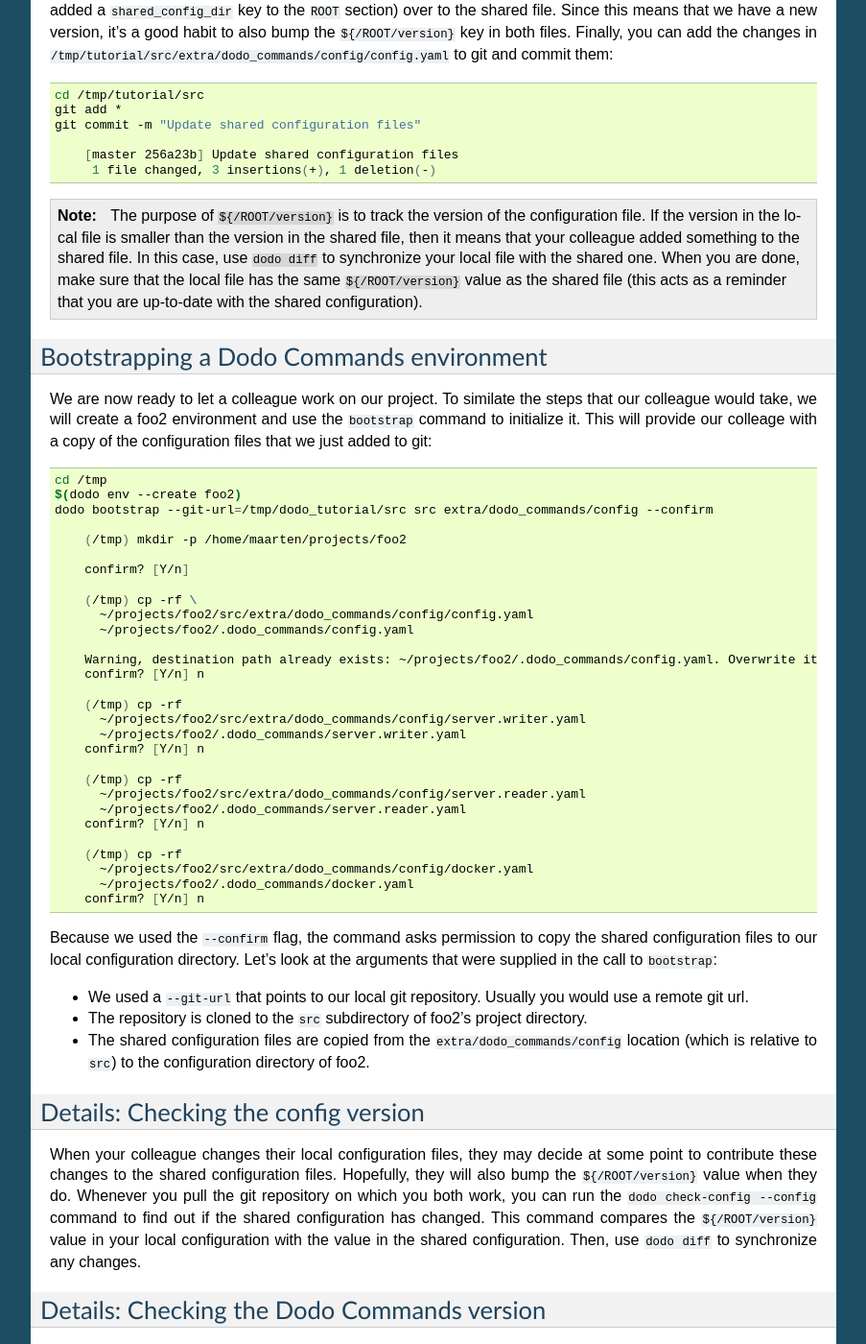
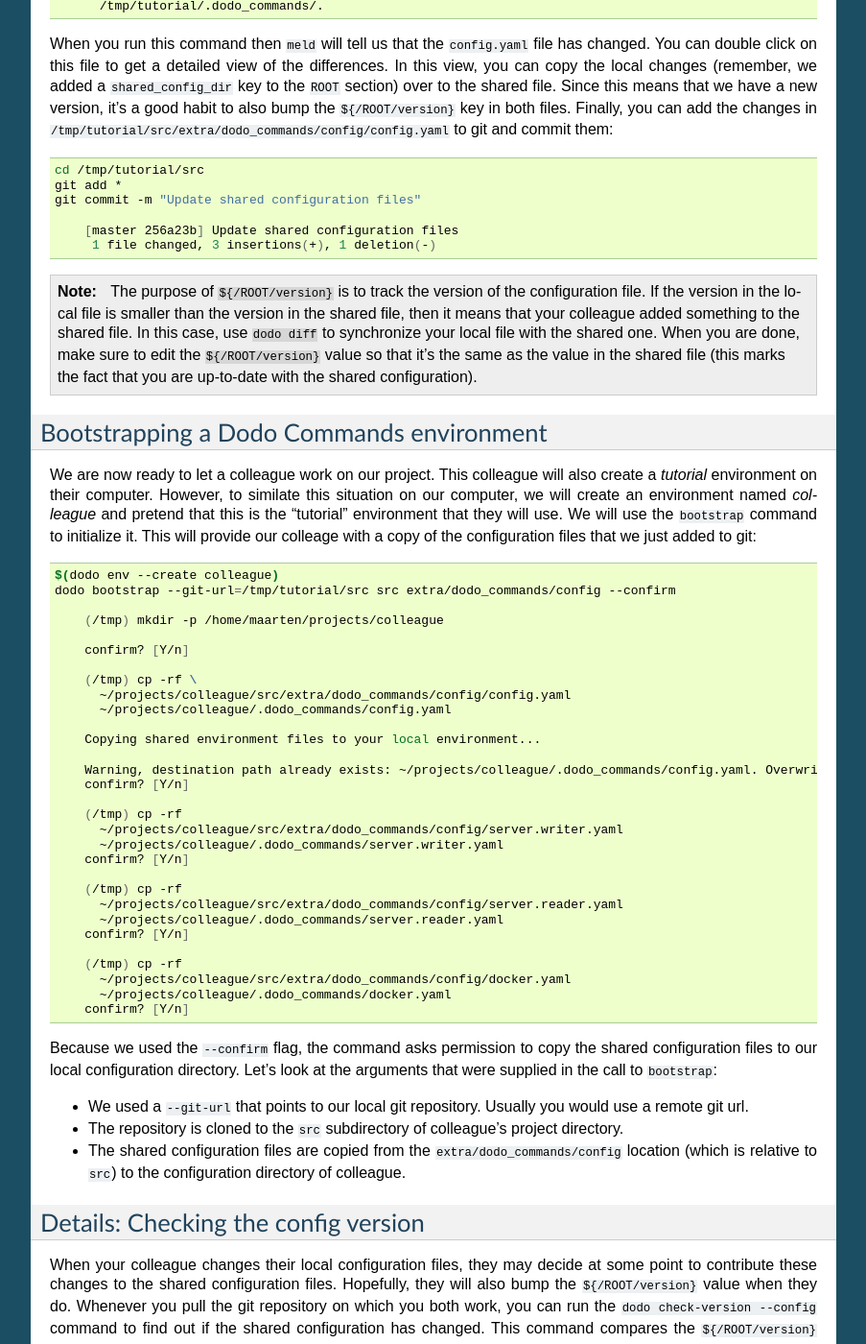
Before and after one commit to mnieber/dodo-commands, a Sphinx documentation site: the page built from doc/tutorial/part_4_getting_colleagues_up_to_speed.rst, in a window 1280 px wide and 1400 px high, scrolled down 1562 px. Shown: the whole window at 96% size, without its empty margins (198-1101 px from the left). Built offline with Sphinx 7.4.7, drawn with Linux system fonts in a browser that asks for light colours; some of the changed text lies outside the part shown.

Commit message:
Update documentation and fix dodo accordingly

```diff
--- a/doc/tutorial/part_4_getting_colleagues_up_to_speed.rst
+++ b/doc/tutorial/part_4_getting_colleagues_up_to_speed.rst
@@ -6,10 +6,10 @@
 If someone joins your project, then it makes sense to share your working environment with them.
 At the same time, you want working environments to be independent, so that each project member
 can arrange it to their preferences. This is achieved by having a shared configuration from
-which you cherry-pick the parts you need,
+which you cherry-pick the parts you need.
 
 We will continue where we left off in part 3 (:ref:`tutorial_part3`). If you haven't done the
-steps of the previous scenario, run these steps to get started:
+steps of the previous scenario, run this to get started:
 
 .. code-block:: bash
 
@@ -27,10 +27,18 @@
 Preparing the configuration files for sharing
 ---------------------------------------------
 
-We currently have a working Dodo Commands configuration in ``/tmp/tutorial/.dodo_commands``,
-and some scripts in ``/tmp/tutorial/commands``. We want to share this configuration with
-colleagues. The first step we will take is to move some files into a ``src`` directory that
-we can add to a git repository:
+Let's start by activating the `tutorial` environment:
+
+.. code-block:: bash
+
+  $(dodo env tutorial)
+
+
+If you followed the tutorial so far (or the steps at the start of this tutorial to create a
+starting point) then we currently have a working Dodo Commands configuration in
+`/tmp/tutorial/.dodo_commands`, and some scripts in ``/tmp/tutorial/commands``. We want to share
+this configuration with colleagues. The first step we will take is to move some files into a ``src``
+directory that we can add to git:
 
 .. code-block:: bash
 
@@ -56,10 +64,10 @@
        create mode 100644 writer/write_periodically.py
 
 
-We're not adding our configuration files in ``.dodo_commands`` to git, because then the
+We're not adding the ``.dodo_commands`` directory to git, because then the
 ownership of these files will become a problem. It's better if each developer can tweak the
 configuration to their liking. Therefore, we will copy our configuration files to a new
-location inside ``/tmp/tutorial.src`` and consider this copy to be the shared configuration:
+location inside ``/tmp/tutorial/src`` and consider this copy to be the shared configuration:
 
 .. code-block:: bash
 
@@ -84,7 +92,7 @@
 .. code-block:: yaml
 
   ROOT:
-    # other stuff
+    # Keep the rest of the settings as they are
     src_dir: ${/ROOT/project_dir}/src
     shared_config_dir: ${/ROOT/src_dir}/extra/dodo_commands/config
 
@@ -121,49 +129,51 @@
   file. If the version in the local file is smaller than the version in the shared file, then
   it means that your colleague added something to the shared file. In this case, use
   ``dodo diff`` to synchronize your local file with the shared one. When you are done, make
-  sure that the local file has the same ``${/ROOT/version}`` value as the shared file (this acts
-  as a reminder that you are up-to-date with the shared configuration).
+  sure to edit the ``${/ROOT/version}`` value so that it's the same as the value in the shared file (this marks
+  the fact that you are up-to-date with the shared configuration).
 
 
 Bootstrapping a Dodo Commands environment
 -----------------------------------------
 
-We are now ready to let a colleague work on our project. To similate the steps that our
-colleague would take, we will create a foo2 environment and use the ``bootstrap`` command to
-initialize it. This will provide our colleage with a copy of the configuration files that we
-just added to git:
+We are now ready to let a colleague work on our project. This colleague will also create a `tutorial`
+environment on their computer. However, to similate this situation on our computer, we will create
+an environment named `colleague` and pretend that this is the "tutorial" environment that they will use.
+We will use the ``bootstrap`` command to initialize it. This will provide our colleage with a copy of the
+configuration files that we just added to git:
 
 .. code-block:: bash
 
-  cd /tmp
-  $(dodo env --create foo2)
-  dodo bootstrap --git-url=/tmp/dodo_tutorial/src src extra/dodo_commands/config --confirm
+  $(dodo env --create colleague)
+  dodo bootstrap --git-url=/tmp/tutorial/src src extra/dodo_commands/config --confirm
 
-      (/tmp) mkdir -p /home/maarten/projects/foo2
+      (/tmp) mkdir -p /home/maarten/projects/colleague
 
       confirm? [Y/n]
 
       (/tmp) cp -rf \
-        ~/projects/foo2/src/extra/dodo_commands/config/config.yaml
-        ~/projects/foo2/.dodo_commands/config.yaml
+        ~/projects/colleague/src/extra/dodo_commands/config/config.yaml
+        ~/projects/colleague/.dodo_commands/config.yaml
 
-      Warning, destination path already exists: ~/projects/foo2/.dodo_commands/config.yaml. Overwrite it?
-      confirm? [Y/n] n
+      Copying shared environment files to your local environment...
+
+      Warning, destination path already exists: ~/projects/colleague/.dodo_commands/config.yaml. Overwrite it?
+      confirm? [Y/n]
 
       (/tmp) cp -rf
-        ~/projects/foo2/src/extra/dodo_commands/config/server.writer.yaml
-        ~/projects/foo2/.dodo_commands/server.writer.yaml
-      confirm? [Y/n] n
+        ~/projects/colleague/src/extra/dodo_commands/config/server.writer.yaml
+        ~/projects/colleague/.dodo_commands/server.writer.yaml
+      confirm? [Y/n]
 
       (/tmp) cp -rf
-        ~/projects/foo2/src/extra/dodo_commands/config/server.reader.yaml
-        ~/projects/foo2/.dodo_commands/server.reader.yaml
-      confirm? [Y/n] n
+        ~/projects/colleague/src/extra/dodo_commands/config/server.reader.yaml
+        ~/projects/colleague/.dodo_commands/server.reader.yaml
+      confirm? [Y/n]
 
       (/tmp) cp -rf
-        ~/projects/foo2/src/extra/dodo_commands/config/docker.yaml
-        ~/projects/foo2/.dodo_commands/docker.yaml
-      confirm? [Y/n] n
+        ~/projects/colleague/src/extra/dodo_commands/config/docker.yaml
+        ~/projects/colleague/.dodo_commands/docker.yaml
+      confirm? [Y/n]
 
 Because we used the ``--confirm`` flag, the command asks permission to copy the shared
 configuration files to our local configuration directory. Let's look at the arguments that
@@ -171,9 +181,9 @@
 
 - We used a ``--git-url`` that points to our local git repository. Usually you would use
   a remote git url.
-- The repository is cloned to the ``src`` subdirectory of foo2's project directory.
+- The repository is cloned to the ``src`` subdirectory of colleague's project directory.
 - The shared configuration files are copied from the ``extra/dodo_commands/config`` location
-  (which is relative to ``src``) to the configuration directory of foo2.
+  (which is relative to ``src``) to the configuration directory of colleague.
 
 
 Details: Checking the config version
@@ -182,7 +192,7 @@
 When your colleague changes their local configuration files, they may decide at some point to
 contribute these changes to the shared configuration files. Hopefully, they
 will also bump the ``${/ROOT/version}`` value when they do. Whenever you pull the git repository
-on which you both work, you can run the ``dodo check-config --config`` command to find out if the
+on which you both work, you can run the ``dodo check-version --config`` command to find out if the
 shared configuration has changed. This command compares the ``${/ROOT/version}`` value in your local
 configuration with the value in the shared configuration. Then, use ``dodo diff`` to synchronize
 any changes.
```
Also changed, not shown: other parts of doc/tutorial/part_4_getting_colleagues_up_to_speed.rst (+2 -2 lines), doc/tutorial/part_1_working_with_microservices.rst (+23 -6 lines), doc/tutorial/part_2_local_development_with_docker.rst (+25 -19 lines), doc/tutorial/part_3_project_specific_sets_of_aliases.rst (+26 -16 lines), 3 other files.
